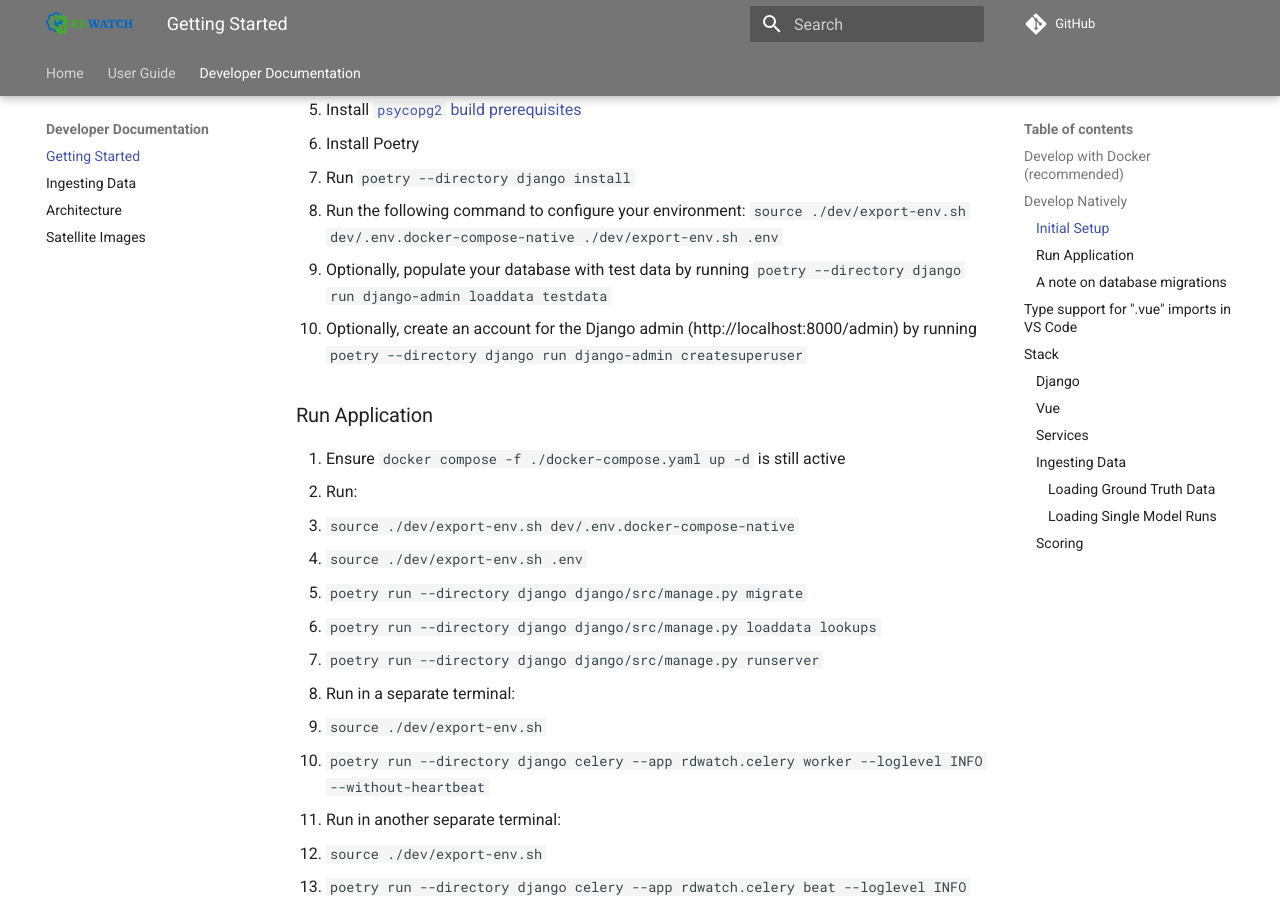
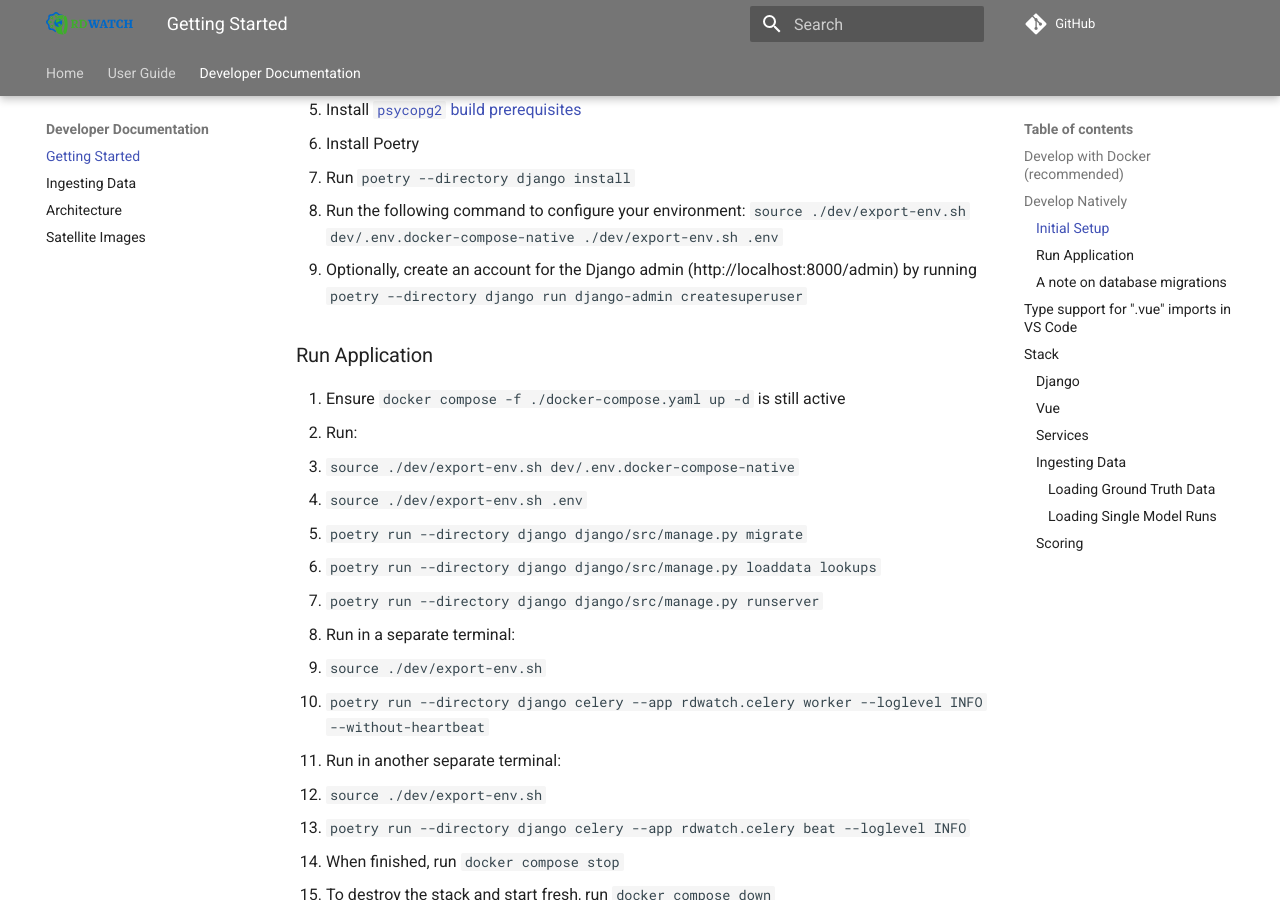
Before and after one commit to ResonantGeoData/RD-WATCH, an MkDocs documentation site: the page built from docs/DevDocs/GettingStarted.md, in a window 1280 px wide and 900 px high, scrolled down 1329 px. Built offline with MkDocs 1.6.1 and Material for MkDocs 9.7.7, drawn with Linux system fonts in a browser that asks for light colours; comment, search, counter and statistics services are not loaded.

Commit message:
Update docs/DevDocs/GettingStarted.md
Co-authored-by: Mike VanDenburgh <37340715+mvandenburgh@users.noreply.github.com>

```diff
--- a/docs/DevDocs/GettingStarted.md
+++ b/docs/DevDocs/GettingStarted.md
@@ -37,7 +37,6 @@ but allows developers to run Python code on their native system.
 6. Install Poetry
 7. Run `poetry --directory django install`
 8. Run the following command to configure your environment: `source ./dev/export-env.sh dev/.env.docker-compose-native ./dev/export-env.sh .env`
-9. Optionally, populate your database with test data by running `poetry --directory django run django-admin loaddata testdata`
 10. Optionally, create an account for the Django admin (http://localhost:8000/admin) by running `poetry --directory django run django-admin createsuperuser`
 
 ### Run Application
```
